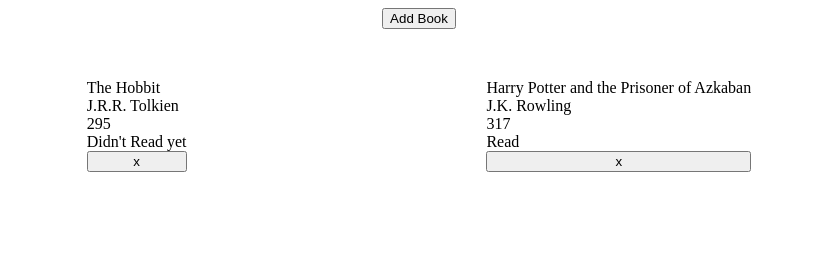
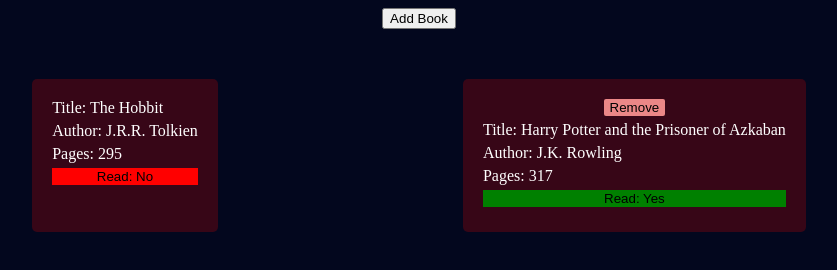
Before and after one commit to Pojjara/Odin-Library, a plain HTML site: page index.html in a window 1280 px wide. Shown: the whole page, without its empty margins (221-1058 px from the left). Drawn offline with Linux system fonts and the light colour scheme.

Commit message:
Remove button fixed
Now clicking only remove button makes card disappear

```diff
--- a/script.js
+++ b/script.js
@@ -65,24 +65,35 @@
 
         const divTitle = document.createElement('div');
         divTitle.classList.add('div-title')
-        divTitle.textContent = arrayItem.title
+        divTitle.textContent = 'Title: ' + arrayItem.title
 
         const divAuthor = document.createElement('div');
         divAuthor.classList.add('div-author')
-        divAuthor.textContent = arrayItem.author
+        divAuthor.textContent = 'Author: ' + arrayItem.author
 
         const divPages = document.createElement('div');
         divPages.classList.add('div-pages')
-        divPages.textContent = arrayItem.pages
+        divPages.textContent = 'Pages: ' + arrayItem.pages
 
         const divRead = document.createElement('div')
         divRead.classList.add('div-read')
+        const divReadButton = document.createElement('button')
+        divReadButton.classList.add('btn')
+        divReadButton.classList.add('btn-readstatus')
+
+        divRead.appendChild(divReadButton)
+
+
 
         if(arrayItem.read == true){
-            divRead.textContent = 'Read'
+            divReadButton.style['background-color'] = 'Green'
+            divReadButton.style['border'] = 'none'
+            divReadButton.textContent = 'Read: Yes'
         }
         else {
-            divRead.textContent = "Didn't Read yet"
+            divReadButton.style['background-color'] = 'Red'
+            divReadButton.style['border'] = 'none'
+            divReadButton.textContent = "Read: No"
         }
 
         div.appendChild(divTitle)
@@ -124,15 +135,38 @@
     }
 }
 
-const addedBooks = document.querySelectorAll('.books-card')
+/////// Delete button stuff
+
+// Creating button
+let divForDel = document.createElement('div');
+divForDel.classList.add('btn-container')
+let del = document.createElement('BUTTON');
+del.classList.add('btn')
+del.classList.add('btn-del')
+del.textContent = 'Remove'
+divForDel.appendChild(del)
+
+//
+
+// Function to add delete button to each book card
+const card = document.querySelectorAll('.books-card')
+card.forEach(book=>{
+    book.prepend(divForDel)
+})
+//
+
+
+// Functionality to remove book when remove button clicked
+const addedBooks = document.querySelectorAll('.btn-del')
     addedBooks.forEach(book => {
         book.addEventListener('click', function removeBook(){
-            const booktoremove = book
-            book.remove()
+            const booktoremove = book.parentElement.parentElement
+            booktoremove.remove()
+
         })
 
-    let del = document.createElement('BUTTON');
-    del.classList.add('delBtn')
-    del.textContent = 'x'
-    book.appendChild(del)
 })
+
+//
+
+///////
--- a/style.css
+++ b/style.css
@@ -1,3 +1,9 @@
+body{
+    color: white;
+    background-color: #03071e;
+}
+
+
 form input{
     margin: 0 0px 5px 0px;
 }
@@ -21,5 +27,35 @@
 .books-card {
     display: flex;
     flex-direction: column;
+    border-radius: 5px;
+    min-height: 100px;
+    max-height: 500px;
+    min-width: 100px;
+    max-width: 500px;
+    padding: 20px;
+    background-color: #370617;
 
 }
+
+.books-card div{
+    margin-bottom: 5px;
+}
+
+.btn-container{
+    display: flex;
+    justify-content: center;
+}
+
+.btn-del {
+    border: none;
+    border-radius:2px;
+    background-color: #eb8787;
+}
+
+.btn-readstatus {
+    width: 100%;
+}
+
+.div-read {
+    display: flex;
+}
```
